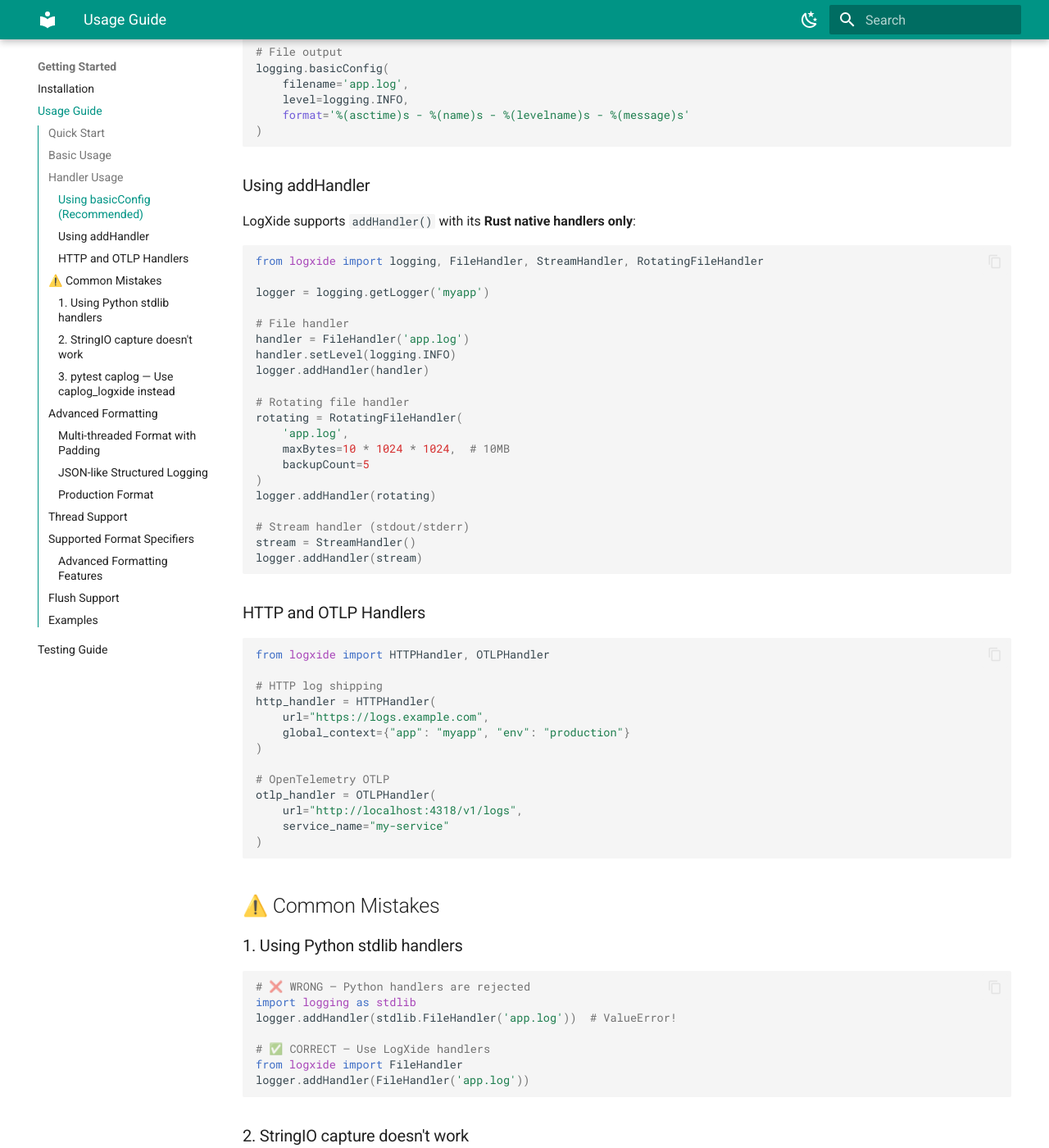
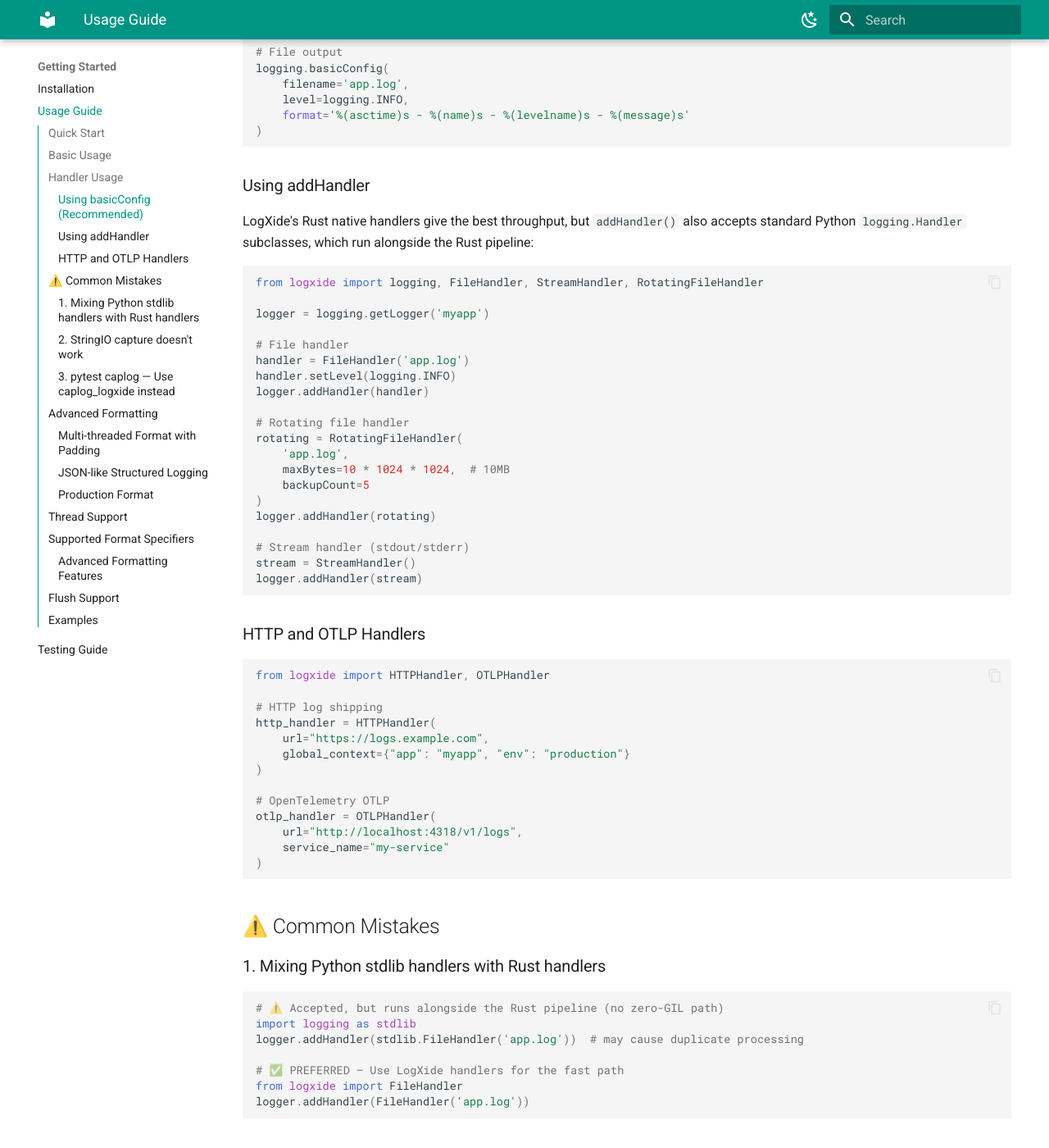
Before and after one commit to Indosaram/logxide, an MkDocs documentation site: the page built from docs/usage.md, in a window 1280 px wide and 1400 px high, scrolled down 1022 px. Shown: the whole window at 82% size. Built offline with MkDocs 1.6.1 and Material for MkDocs 9.7.7, drawn with Linux system fonts in a browser that asks for light colours.

Commit message:
docs: clarify Python handler compatibility

````diff
--- a/docs/usage.md
+++ b/docs/usage.md
@@ -52,7 +52,7 @@
 
 ### Using addHandler
 
-LogXide supports `addHandler()` with its **Rust native handlers only**:
+LogXide's Rust native handlers give the best throughput, but `addHandler()` also accepts standard Python `logging.Handler` subclasses, which run alongside the Rust pipeline:
 
 ```python
 from logxide import logging, FileHandler, StreamHandler, RotatingFileHandler
@@ -97,14 +97,14 @@
 
 ## ⚠️ Common Mistakes
 
-### 1. Using Python stdlib handlers
+### 1. Mixing Python stdlib handlers with Rust handlers
 
 ```python
-# ❌ WRONG — Python handlers are rejected
+# ⚠️ Accepted, but runs alongside the Rust pipeline (no zero-GIL path)
 import logging as stdlib
-logger.addHandler(stdlib.FileHandler('app.log'))  # ValueError!
+logger.addHandler(stdlib.FileHandler('app.log'))  # may cause duplicate processing
 
-# ✅ CORRECT — Use LogXide handlers
+# ✅ PREFERRED — Use LogXide handlers for the fast path
 from logxide import FileHandler
 logger.addHandler(FileHandler('app.log'))
 ```
````
Also changed, not shown: docs/architecture.md (+2 -3 lines).
